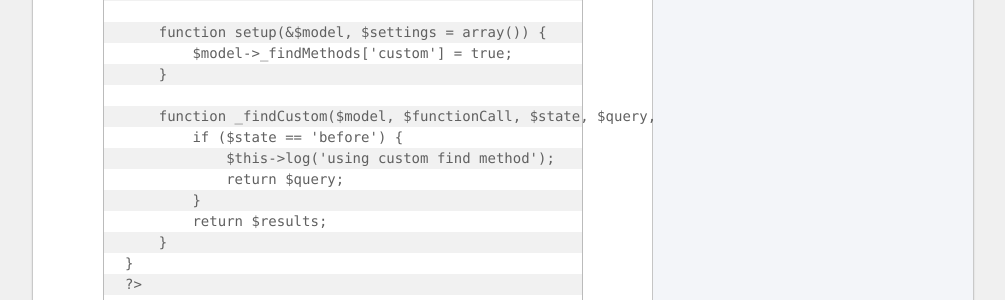
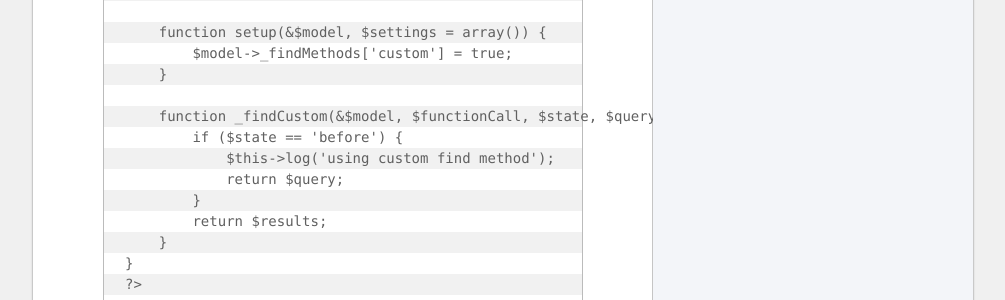
Before and after one commit to husayt/josediazgonzalez.com, a Jekyll site: the page built from _posts/2010-12-01-embedding-custom-finds-in-behaviors.markdown, in a window 1280 px wide and 900 px high, scrolled down 3338 px. Shown: the part 152-452 px from the top of the window, without its empty margins (136-1141 px from the left). Built offline with Jekyll 4.4.1, drawn with Linux system fonts in a browser that asks for light colours; Markdown is read by kramdown in place of the engine named in the settings; comment, search, counter and statistics services are not loaded.

Commit message:
ampersands ftw

```diff
--- a/_posts/2010-12-01-embedding-custom-finds-in-behaviors.markdown
+++ b/_posts/2010-12-01-embedding-custom-finds-in-behaviors.markdown
@@ -147,7 +147,7 @@ class CustomBehavior extends ModelBehavior {
         $model->_findMethods['custom'] = true;
     }
 
-    function _findCustom($model, $functionCall, $state, $query, $results = array()) {
+    function _findCustom(&$model, $functionCall, $state, $query, $results = array()) {
         if ($state == 'before') {
             $this->log('using custom find method');
             return $query;
```
